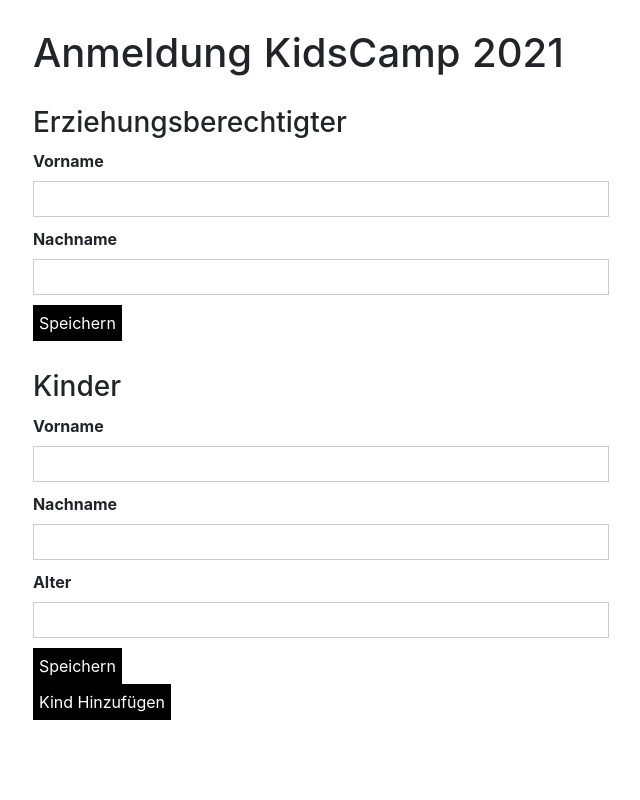
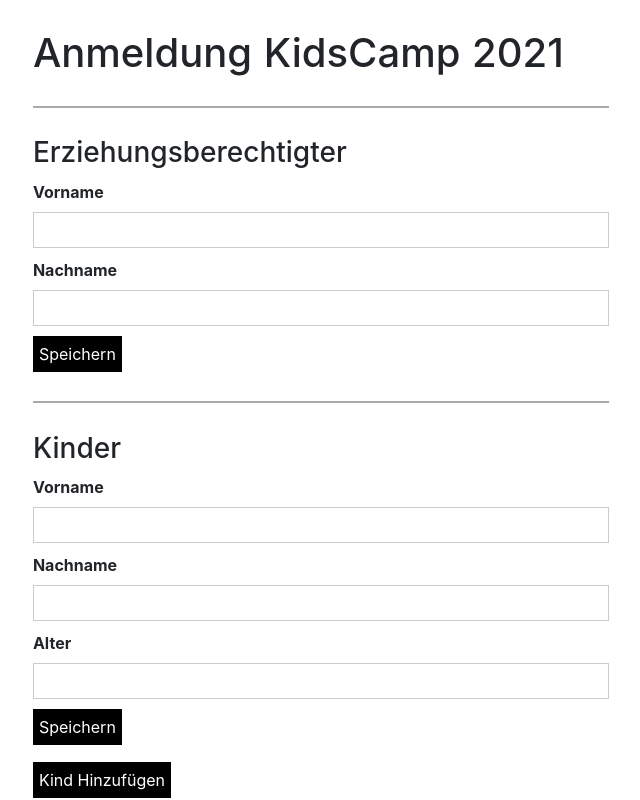
Before and after one commit to fdellekart/kidscamp_manager, a Nuxt app: page / in a window 1280 px wide. Shown: the whole page, without its empty margins (319-959 px from the left). Built offline with nearby package versions, Linux system fonts and the light colour scheme.

Commit message:
add separator lines

```diff
--- a/pages/index.vue
+++ b/pages/index.vue
@@ -1,6 +1,7 @@
 <template>
   <div class="container">
     <h1 class="heading">Anmeldung KidsCamp {{ currentYear }}</h1>
+    <div class="separator"></div>
     <div class="parent-container">
       <h3>Erziehungsberechtigter</h3>
       <InputForm
@@ -15,6 +16,7 @@
         @toggle-edit="isParentSaved = false"
       />
     </div>
+    <div class="separator"></div>
     <div class="children-container">
       <h3>Kinder</h3>
       <InputForm
@@ -31,7 +33,9 @@
         :age="+child.age"
         @toggle-edit="onEditChild($event)"
       />
-      <AppButton @click="isAddingChild = true">Kind Hinzufügen</AppButton>
+      <AppButton class="add-button" @click="isAddingChild = true"
+        >Kind Hinzufügen</AppButton
+      >
     </div>
   </div>
 </template>
@@ -101,4 +105,12 @@
 .children-container {
   margin-top: 5%;
 }
+.separator {
+  height: 2px;
+  background-color: darkgray;
+  margin-top: 5%;
+}
+.add-button {
+  margin-top: 3%;
+}
 </style>
```
